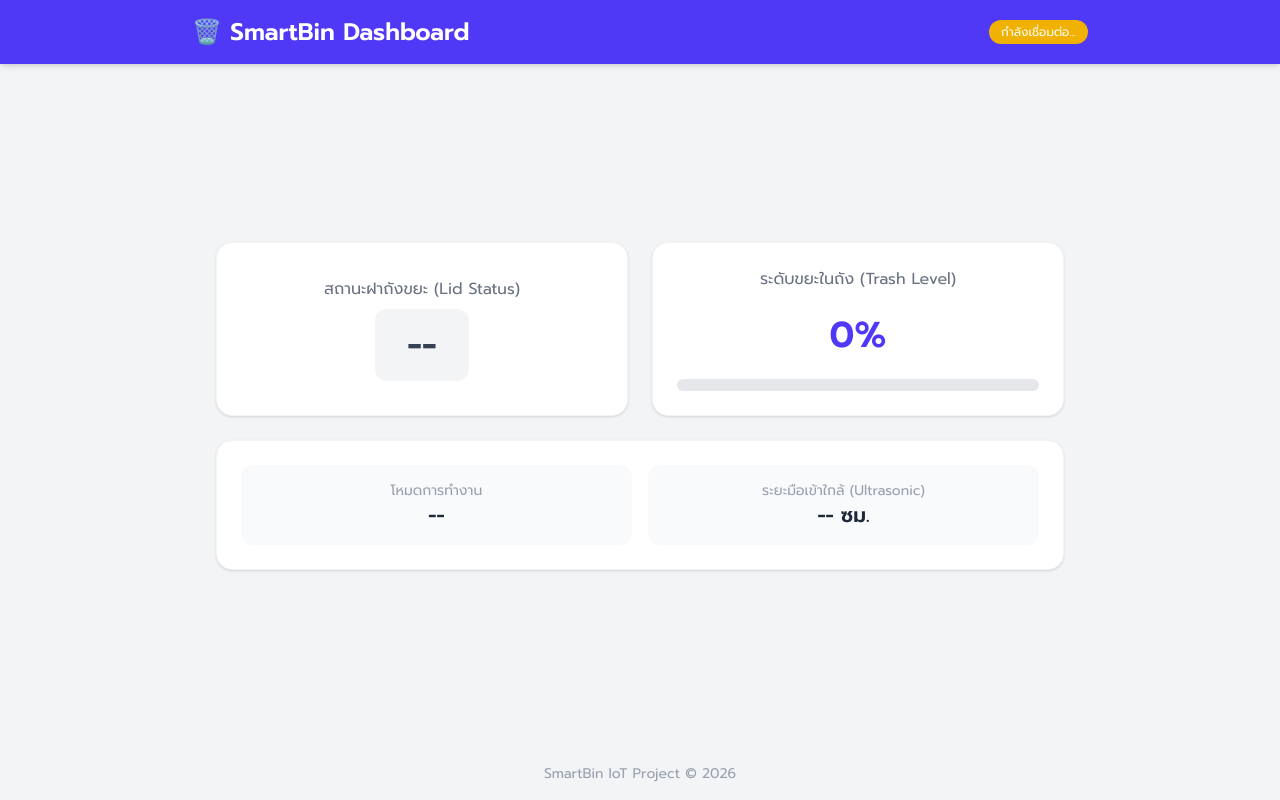
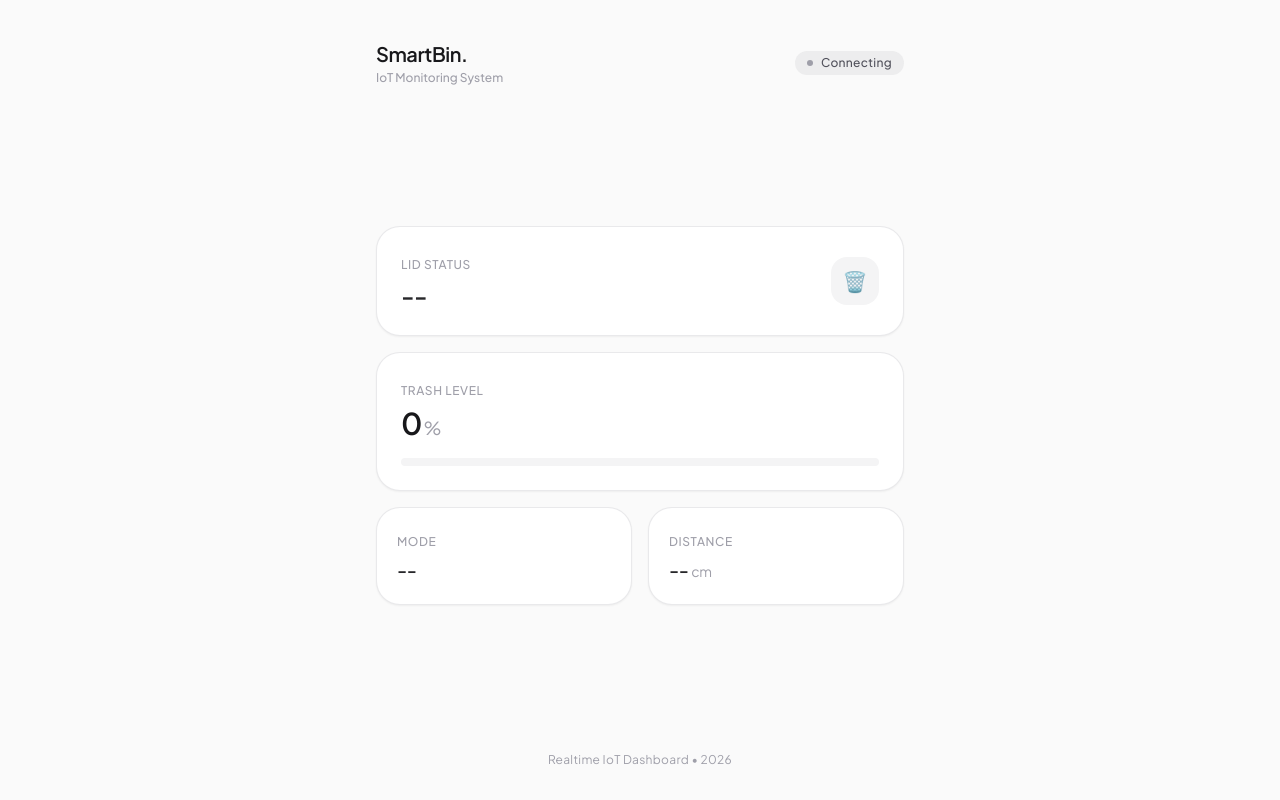
Before and after one commit to ouygay478-dotcom/smartbin-dashboard, a plain HTML site: page index.html in a window 1280 px wide. Drawn offline with nearby package versions, Linux system fonts and the light colour scheme; no server answers.

Commit message:
Update SmartBin Dashboard layout and styles

```diff
--- a/index.html
+++ b/index.html
@@ -3,63 +3,71 @@
 <head>
     <meta charset="UTF-8">
     <meta name="viewport" content="width=device-width, initial-scale=1.0">
-    <title>SmartBin Dashboard</title>
-    <!-- นำเข้า Google Fonts และ Tailwind CSS เพื่อความสวยงาม -->
-    <link href="https://fonts.googleapis.com/css2?family=Prompt:wght@300;400;600&display=swap" rel="stylesheet">
+    <title>SmartBin Minimal Dashboard</title>
+    <link href="https://fonts.googleapis.com/css2?family=Plus+Jakarta+Sans:wght@300;400;500;600&display=swap" rel="stylesheet">
     <script src="https://cdn.jsdelivr.net/npm/@tailwindcss/browser@4"></script>
     <style>
-        body { font-family: 'Prompt', sans-serif; }
+        body { font-family: 'Plus Jakarta Sans', sans-serif; }
     </style>
 </head>
-<body class="bg-gray-100 min-h-screen flex flex-col justify-between">
+<body class="bg-zinc-50 text-zinc-900 min-h-screen flex flex-col justify-between selection:bg-zinc-900 selection:text-white">
 
     <!-- Header -->
-    <header class="bg-indigo-600 text-white shadow-md py-4 px-6">
-        <div class="max-w-4xl mx-auto flex justify-between items-center">
-            <h1 class="text-2xl font-semibold">🗑️ SmartBin Dashboard</h1>
-            <span id="connection-status" class="text-xs bg-yellow-500 px-3 py-1 rounded-full text-white font-medium">กำลังเชื่อมต่อ...</span>
+    <header class="w-full max-w-xl mx-auto px-6 pt-10 pb-6 flex justify-between items-center">
+        <div>
+            <h1 class="text-xl font-semibold tracking-tight">SmartBin.</h1>
+            <p class="text-xs text-zinc-400 font-medium mt-0.5">IoT Monitoring System</p>
+        </div>
+        <div id="connection-status" class="inline-flex items-center gap-2 px-3 py-1 rounded-full bg-zinc-200/60 text-zinc-600 text-xs font-medium tracking-wide transition-colors duration-300">
+            <span class="w-1.5 h-1.5 rounded-full bg-zinc-400" id="status-dot"></span>
+            <span id="status-text">Connecting</span>
         </div>
     </header>
 
     <!-- Main Content -->
-    <main class="max-w-4xl mx-auto p-6 w-full grid grid-cols-1 md:grid-cols-2 gap-6 my-auto">
+    <main class="w-full max-w-xl mx-auto px-6 space-y-4 my-auto">
 
-        <!-- สถานะฝาถัง -->
-        <div class="bg-white p-6 rounded-2xl shadow-sm border border-gray-100 flex flex-col items-center justify-center">
-            <h2 class="text-gray-500 font-medium mb-2">สถานะฝาถังขยะ (Lid Status)</h2>
-            <div id="lid-status-box" class="text-4xl font-bold py-4 px-8 rounded-xl bg-gray-100 text-gray-700 transition-all duration-300">
-                --
+        <!-- Lid Status Card -->
+        <div class="bg-white p-6 rounded-3xl border border-zinc-200/80 shadow-xs flex items-center justify-between">
+            <div>
+                <span class="text-xs text-zinc-400 font-medium uppercase tracking-wider">Lid Status</span>
+                <h2 id="lid-status-text" class="text-2xl font-semibold tracking-tight text-zinc-800 mt-1">--</h2>
+            </div>
+            <div id="lid-badge" class="w-12 h-12 rounded-2xl bg-zinc-100 flex items-center justify-center text-xl transition-colors duration-300">
+                🗑️
             </div>
         </div>
 
-        <!-- ระดับขยะ -->
-        <div class="bg-white p-6 rounded-2xl shadow-sm border border-gray-100 flex flex-col items-center justify-center">
-            <h2 class="text-gray-500 font-medium mb-2">ระดับขยะในถัง (Trash Level)</h2>
-            <div class="text-4xl font-bold text-indigo-600 py-4">
-                <span id="trash-percent">0</span>%
+        <!-- Trash Level Card -->
+        <div class="bg-white p-6 rounded-3xl border border-zinc-200/80 shadow-xs">
+            <div class="flex justify-between items-end mb-4">
+                <div>
+                    <span class="text-xs text-zinc-400 font-medium uppercase tracking-wider">Trash Level</span>
+                    <h2 class="text-3xl font-semibold tracking-tight text-zinc-900 mt-1"><span id="trash-percent">0</span><span class="text-lg font-normal text-zinc-400 ml-0.5">%</span></h2>
+                </div>
             </div>
-            <div class="w-full bg-gray-200 rounded-full h-3 mt-2 overflow-hidden">
-                <div id="trash-progress" class="bg-indigo-600 h-3 rounded-full transition-all duration-500" style="width: 0%"></div>
+            <div class="w-full bg-zinc-100 rounded-full h-2 overflow-hidden">
+                <div id="trash-progress" class="bg-zinc-900 h-2 rounded-full transition-all duration-500" style="width: 0%"></div>
             </div>
         </div>
 
-        <!-- ข้อมูลเซนเซอร์เพิ่มเติม -->
-        <div class="bg-white p-6 rounded-2xl shadow-sm border border-gray-100 md:col-span-2 grid grid-cols-2 gap-4 text-center">
-            <div class="p-4 bg-gray-50 rounded-xl">
-                <p class="text-gray-400 text-sm">โหมดการทำงาน</p>
-                <p id="bin-mode" class="text-xl font-semibold text-gray-800">--</p>
+        <!-- Details Grid -->
+        <div class="grid grid-cols-2 gap-4">
+            <div class="bg-white p-5 rounded-3xl border border-zinc-200/80 shadow-xs">
+                <span class="text-xs text-zinc-400 font-medium uppercase tracking-wider">Mode</span>
+                <p id="bin-mode" class="text-lg font-semibold tracking-tight text-zinc-800 mt-1">--</p>
             </div>
-            <div class="p-4 bg-gray-50 rounded-xl">
-                <p class="text-gray-400 text-sm">ระยะมือเข้าใกล้ (Ultrasonic)</p>
-                <p class="text-xl font-semibold text-gray-800"><span id="hand-distance">--</span> ซม.</p>
+            <div class="bg-white p-5 rounded-3xl border border-zinc-200/80 shadow-xs">
+                <span class="text-xs text-zinc-400 font-medium uppercase tracking-wider">Distance</span>
+                <p class="text-lg font-semibold tracking-tight text-zinc-800 mt-1"><span id="hand-distance">--</span> <span class="text-sm font-normal text-zinc-400">cm</span></p>
             </div>
         </div>
 
     </main>
 
     <!-- Footer -->
-    <footer class="text-center py-4 text-gray-400 text-sm">
-        SmartBin IoT Project &copy; 2026
+    <footer class="w-full max-w-xl mx-auto px-6 py-8 text-center text-zinc-400 text-xs tracking-wide">
+        Realtime IoT Dashboard &bull; 2026
     </footer>
 
     <!-- Firebase SDK (Modular v10) -->
@@ -67,7 +75,6 @@
         import { initializeApp } from "https://www.gstatic.com/firebasejs/10.8.0/firebase-app.js";
         import { getDatabase, ref, onValue } from "https://www.gstatic.com/firebasejs/10.8.0/firebase-database.js";
 
-        // กำหนดค่า Firebase Config (ดึงจากโปรเจกต์ของคุณ)
         const firebaseConfig = {
             apiKey: "AIzaSyBXNHL9rKCHhhzWyDgEFFHEUHs4o5KIFQo",
             authDomain: "thanapat050-c7580.firebaseapp.com",
@@ -78,52 +85,55 @@
             appId: "1:199453229190:web:5b9b96/6084dc9bb389110"
         };
 
-        // เริ่มต้นใช้งาน Firebase
         const app = initializeApp(firebaseConfig);
         const db = getDatabase(app);
-
-        // อ้างอิงพาธ "smartbin" ที่ ESP32 ส่งข้อมูลมา
         const binRef = ref(db, 'smartbin');
 
         const statusBadge = document.getElementById('connection-status');
-        const lidBox = document.getElementById('lid-status-box');
+        const statusDot = document.getElementById('status-dot');
+        const statusText = document.getElementById('status-text');
+
+        const lidStatusText = document.getElementById('lid-status-text');
+        const lidBadge = document.getElementById('lid-badge');
         const percentText = document.getElementById('trash-percent');
         const progressBar = document.getElementById('trash-progress');
         const modeText = document.getElementById('bin-mode');
         const distanceText = document.getElementById('hand-distance');
 
-        // ดึงข้อมูลแบบ Real-time
         onValue(binRef, (snapshot) => {
             const data = snapshot.val();
             if (data) {
-                statusBadge.textContent = "เชื่อมต่อสำเร็จ";
-                statusBadge.className = "text-xs bg-green-500 px-3 py-1 rounded-full text-white font-medium";
+                statusText.textContent = "Live";
+                statusDot.className = "w-1.5 h-1.5 rounded-full bg-emerald-500 animate-pulse";
+                statusBadge.className = "inline-flex items-center gap-2 px-3 py-1 rounded-full bg-emerald-50 text-emerald-600 text-xs font-medium tracking-wide";
 
-                // อัปเดตสถานะฝาถัง
                 const lidStatus = data.lidStatus || "CLOSE";
-                lidBox.textContent = lidStatus === "OPEN" ? "เปิด (OPEN)" : "ปิด (CLOSE)";
                 if (lidStatus === "OPEN") {
-                    lidBox.className = "text-4xl font-bold py-4 px-8 rounded-xl bg-green-100 text-green-600 transition-all duration-300";
+                    lidStatusText.textContent = "Open";
+                    lidBadge.className = "w-12 h-12 rounded-2xl bg-emerald-50 text-emerald-600 flex items-center justify-center text-xl transition-colors duration-300";
+                    lidBadge.innerHTML = "📂";
                 } else {
-                    lidBox.className = "text-4xl font-bold py-4 px-8 rounded-xl bg-red-100 text-red-600 transition-all duration-300";
+                    lidStatusText.textContent = "Closed";
+                    lidBadge.className = "w-12 h-12 rounded-2xl bg-zinc-100 text-zinc-600 flex items-center justify-center text-xl transition-colors duration-300";
+                    lidBadge.innerHTML = "📁";
                 }
 
-                // อัปเดตเปอร์เซ็นต์ขยะ
                 const percent = data.percent || 0;
                 percentText.textContent = percent;
                 progressBar.style.width = percent + "%";
 
-                // อัปเดตโหมดและระยะทาง
                 modeText.textContent = data.mode || "AUTO";
                 distanceText.textContent = data.handDistance ? data.handDistance.toFixed(1) : "0.0";
             } else {
-                statusBadge.textContent = "ไม่พบข้อมูลในระบบ";
-                statusBadge.className = "text-xs bg-orange-500 px-3 py-1 rounded-full text-white font-medium";
+                statusText.textContent = "No Data";
+                statusDot.className = "w-1.5 h-1.5 rounded-full bg-amber-500";
+                statusBadge.className = "inline-flex items-center gap-2 px-3 py-1 rounded-full bg-amber-50 text-amber-600 text-xs font-medium tracking-wide";
             }
         }, (error) => {
-            console.error("Firebase Error: ", error);
-            statusBadge.textContent = "เชื่อมต่อล้มเหลว";
-            statusBadge.className = "text-xs bg-red-500 px-3 py-1 rounded-full text-white font-medium";
+            console.error(error);
+            statusText.textContent = "Error";
+            statusDot.className = "w-1.5 h-1.5 rounded-full bg-rose-500";
+            statusBadge.className = "inline-flex items-center gap-2 px-3 py-1 rounded-full bg-rose-50 text-rose-600 text-xs font-medium tracking-wide";
         });
     </script>
 </body>
```
